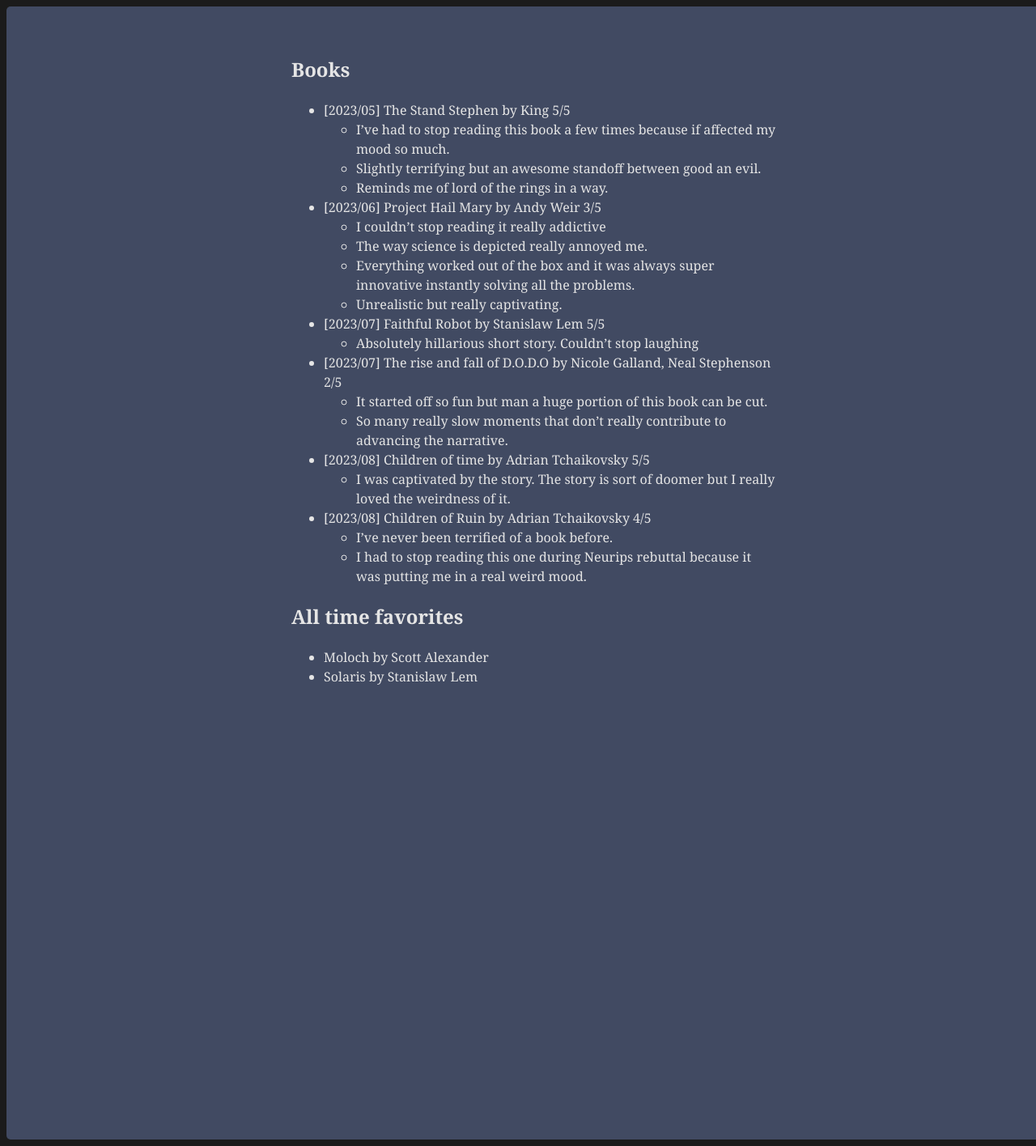
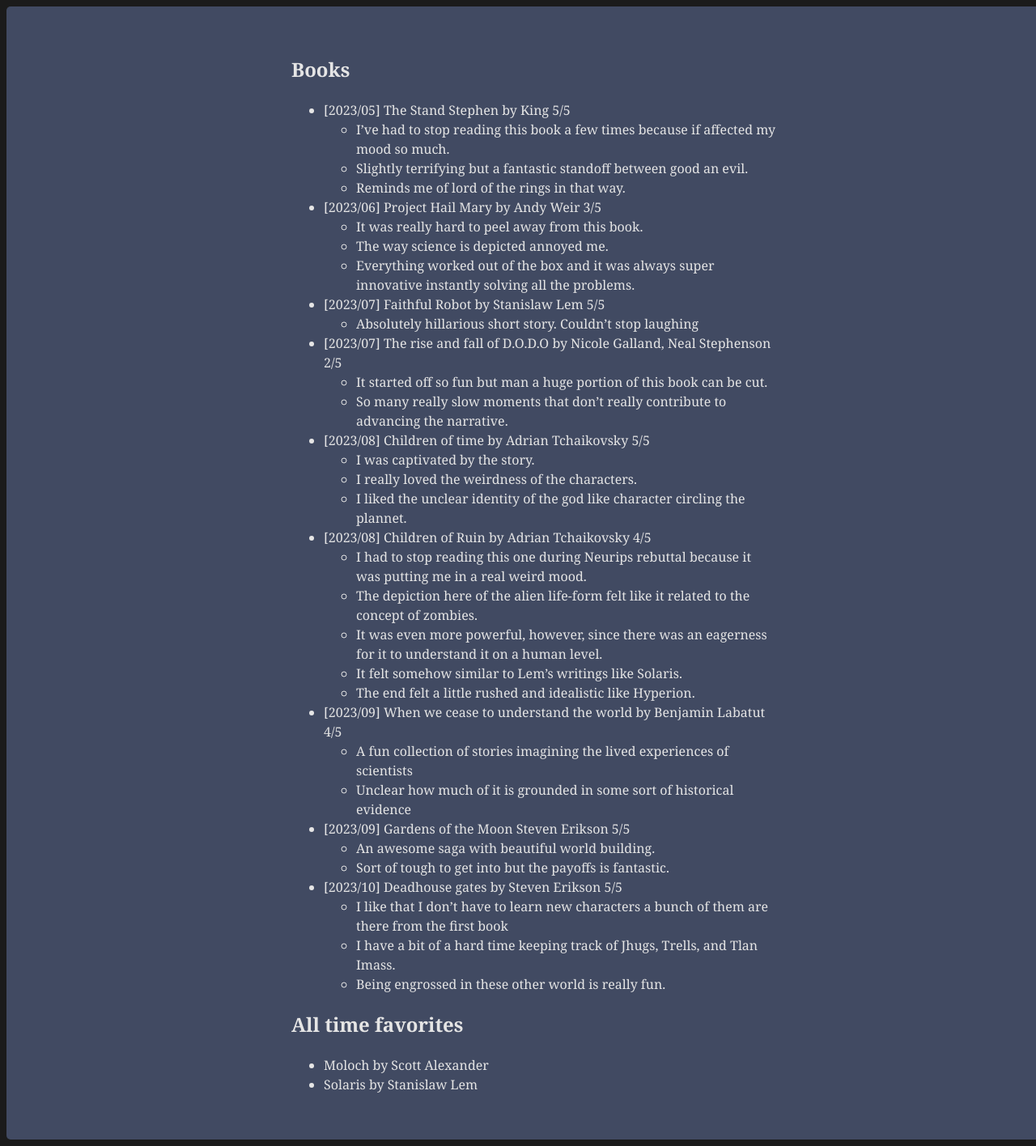
Before and after one commit to phil-fradkin/phil-fradkin.github.io, a Jekyll site: the page built from things_im_reading.md, in a window 1280 px wide. Shown: the whole page at 81% size. Built offline with Jekyll 4.4.1, drawn with Linux system fonts in a browser that asks for light colours.

```diff
--- a/things_im_reading.md
+++ b/things_im_reading.md
@@ -7,23 +7,37 @@ title: Things I'm Reading
 
 - [2023/05] The Stand Stephen by King 5/5
     - I've had to stop reading this book a few times because if affected my mood so much.
-    - Slightly terrifying but an awesome standoff between good an evil.
-    - Reminds me of lord of the rings in a way.
+    - Slightly terrifying but a fantastic standoff between good an evil.
+    - Reminds me of lord of the rings in that way.
 - [2023/06] Project Hail Mary by Andy Weir 3/5
-    - I couldn't stop reading it really addictive
-    - The way science is depicted really annoyed me.
+    - It was really hard to peel away from this book.
+    - The way science is depicted annoyed me.
     - Everything worked out of the box and it was always super innovative instantly solving all the problems.
-    - Unrealistic but really captivating.
 - [2023/07] Faithful Robot by Stanislaw Lem 5/5
     - Absolutely hillarious short story. Couldn't stop laughing
 - [2023/07] The rise and fall of D.O.D.O by Nicole Galland, Neal Stephenson 2/5
     - It started off so fun but man a huge portion of this book can be cut.
     - So many really slow moments that don't really contribute to advancing the narrative.
 - [2023/08] Children of time by Adrian Tchaikovsky 5/5
-    - I was captivated by the story. The story is sort of doomer but I really loved the weirdness of it.
+    - I was captivated by the story.
+    - I really loved the weirdness of the characters.
+    - I liked the unclear identity of the god like character circling the plannet.
 - [2023/08] Children of Ruin by Adrian Tchaikovsky 4/5
-    - I've never been terrified of a book before.
     - I had to stop reading this one during Neurips rebuttal because it was putting me in a real weird mood.
+    - The depiction here of the alien life-form felt like it related to the concept of zombies.
+    - It was even more powerful, however, since there was an eagerness for it to understand it on a human level.
+    - It felt somehow similar to Lem's writings like Solaris.
+    - The end felt a little rushed and idealistic like Hyperion.
+- [2023/09] When we cease to understand the world by Benjamin Labatut 4/5
+    - A fun collection of stories imagining the lived experiences of scientists
+    - Unclear how much of it is grounded in some sort of historical evidence
+- [2023/09] Gardens of the Moon Steven Erikson 5/5
+    - An awesome saga with beautiful world building.
+    - Sort of tough to get into but the payoffs is fantastic.
+- [2023/10] Deadhouse gates by Steven Erikson 5/5
+    - I like that I don't have to learn new characters a bunch of them are there from the first book
+    - I have a bit of a hard time keeping track of Jhugs, Trells, and Tlan Imass.
+    - Being engrossed in these other world is really fun.
 
 
 ## All time favorites
```
Also changed, not shown: index.md (+3 -0 lines), science/isoclr_2023.md (added, +86 -0 lines), images/IsoClr_Figure_3.2 copy.png (added), images/gen_10_fine_tune_by_fraction_MSE copy.png (added), images/gen_10_fine_tune_by_fraction_pearson copy.png (added), images/human_hl.png (added), images/human_mrl.png (added), 4 other files.
